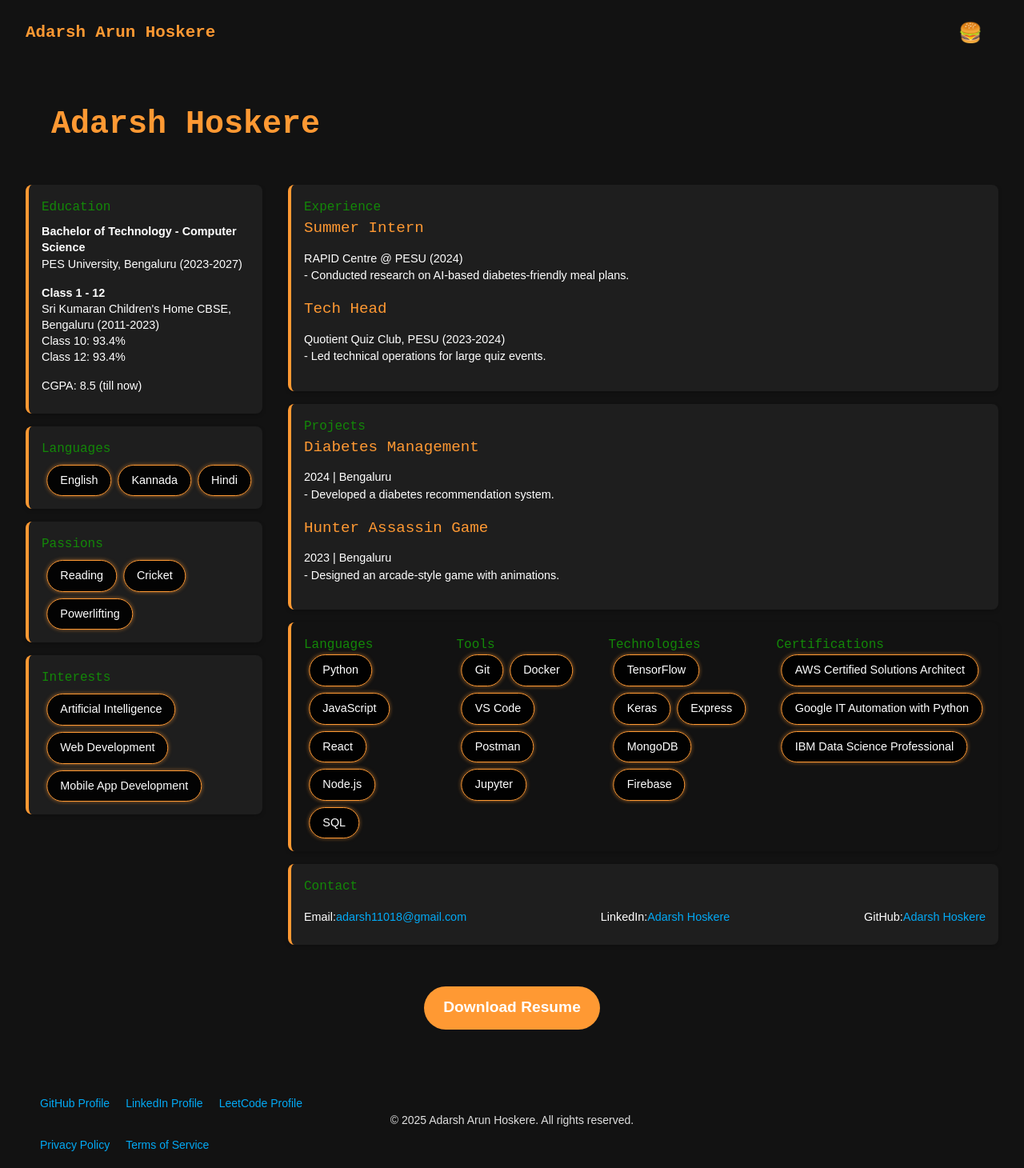
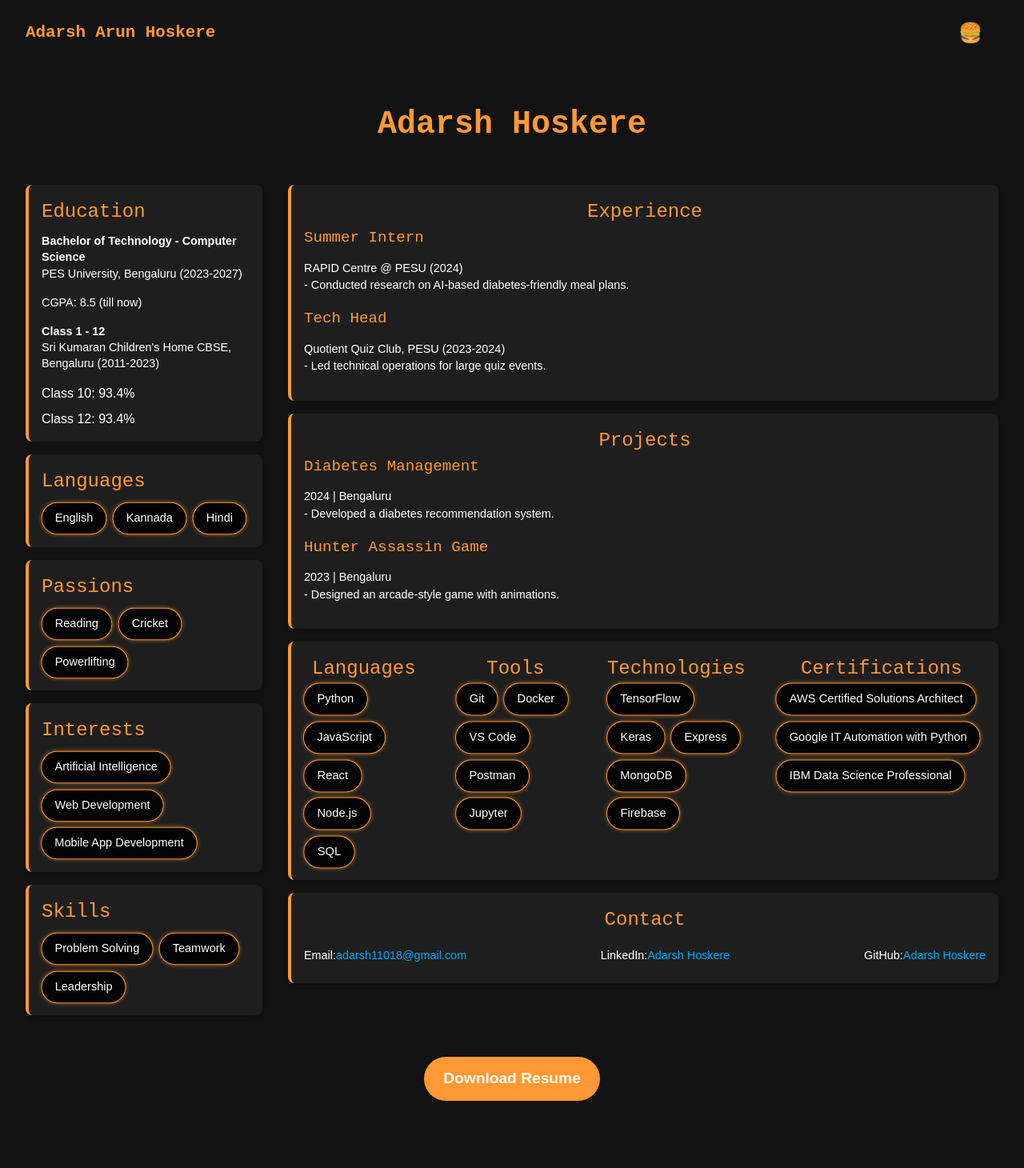
Before and after one commit to Pabsthegreat/Hoskere-Verse, a React (Create React App) app in the folder personal-website/client/: page /resume in a window 1280 px wide. Shown: the top 1460 px of the page at 80% size. Built offline with nearby package versions, Linux system fonts and the light colour scheme.

Commit message:
all design 99% done
have to change logo and fill in right content and images

```diff
--- a/personal-website/client/src/Footer.css
+++ b/personal-website/client/src/Footer.css
@@ -17,6 +17,8 @@
 
 .footer-links {
   margin-top: 10px;
+  display: flex;
+  justify-content: center;
 }
 
 .footer-link {
--- a/personal-website/client/src/Header.css
+++ b/personal-website/client/src/Header.css
@@ -118,6 +118,7 @@ nav ul {
     flex: 1;
   }
   nav ul {
+    z-index: 1000;
     flex-direction: column; /* Vertical layout for links */
     gap: 1rem;
     position: absolute;
--- a/personal-website/client/src/Section.js
+++ b/personal-website/client/src/Section.js
@@ -2,7 +2,7 @@ import React from 'react';
 import './Section.css';
 
 const Section = ({ title, description, seemore, link }) => (
-  <section className='section'>
+  <section className='section2'>
     <header>
       <h1>{title}</h1>
     </header>
@@ -10,8 +10,8 @@ const Section = ({ title, description, seemore, link }) => (
       <p>{description}</p>
     </article>
     <footer>
-      <a href={link} aria-label={`Read more about ${title}`} title={`Read more about ${title}`}>
-        {seemore} &rarr;
+      <a href={link} aria-label={`Read more about ${title}`} title={`Read more about ${title}`} className='seemore'>
+        <p>{seemore} &rarr;</p>
       </a>
     </footer>
   </section>
--- a/personal-website/client/src/pages/Profile.js
+++ b/personal-website/client/src/pages/Profile.js
@@ -13,7 +13,7 @@ const Profile = () => {
 
       {/* Welcome Section */}
       <section className="welcome-section profile-section">
-        <h1>Welcome to the <span className="highlight">Hoskere-verse</span>!</h1>
+        <h1>The <span className="highlight">Hoskere-verse</span>!</h1>
         <p>
           I’m <span className="highlight">Adarsh Hoskere</span>, your friendly Indian tech guy, here to share my passion for coding, creativity, and technology.
         </p>
--- a/personal-website/client/src/pages/Projectcarousel.css
+++ b/personal-website/client/src/pages/Projectcarousel.css
@@ -1,23 +1,23 @@
 .dropdown {
   display: flex;
-  flex-direction: row;
+  flex-direction: column;
   justify-content: center;
   align-items: center;
   width: 100%;
   margin-bottom: 2rem;
 }
 
-.dropdown-title {
+.dropdown-label {
   font-size: 1.5rem;
-  color: #ff7f50;
-  font-weight: bold;
+  font-family: 'Courier New', Courier, monospace;
+  color: #FF9933;
   margin-bottom: 1rem;
 }
 
 .dropdown-select {
   width: fit-content;
   padding: 0.5rem;
-  border: 1px solid #af6e31;
+  border: 1px solid#FF9933;
   font-family: 'Courier New', Courier, monospace;
   border-radius: 5px;
   background: #121212;
@@ -28,7 +28,7 @@
     flex-direction: column;
   }
 
-  .dropdown-title {
+  .dropdown-label {
     font-size: 1.2rem;
     margin-bottom: 0.5rem;
   }
@@ -40,7 +40,7 @@
 }
 
 @media (max-width: 480px) {
-  .dropdown-title {
+  .dropdown-label {
     font-size: 1rem;
   }
 
@@ -50,7 +50,7 @@
 }
 
 @media (min-width: 1200px) {
-  .dropdown-title {
+  .dropdown-label {
     font-size: 2rem;
   }
 
--- a/personal-website/client/src/pages/Projectiles.jsx
+++ b/personal-website/client/src/pages/Projectiles.jsx
@@ -4,7 +4,7 @@ import "./Projectiles.css";
 const ProjectTile = ({ project }) => {
   return (
     <article className="project-tile">
-      <img src={project.image} alt={project.title} className="project-image" />
+      <img src={project.image} alt={project.title} className="project-image"  />
       <h3>{project.title}</h3>
       <p>{project.description}</p>
       <div className="tags">
--- a/personal-website/client/src/pages/Projects.css
+++ b/personal-website/client/src/pages/Projects.css
@@ -5,10 +5,18 @@
   background: #121212; /* Neutral white background */
 }
 
+.projects-page h1 {
+  font-size: 2.5rem;
+  display: block;
+  text-align: center;
+  margin-bottom: 2rem;
+  font-weight: 250;
+}
+
 .filter-section {
   display: flex;
   justify-content: space-between;
-  margin-bottom: 2rem;
+  margin-bottom: 1rem;
 }
 
 .search-bar {
@@ -58,7 +66,7 @@
 .no-projects {
   text-align: center;
   font-size: 1.5rem;
-  color: #555;
+  color: #FF9933;
   margin-top: 2rem;
 }
 @media (max-width: 1200px) {
--- a/personal-website/client/src/pages/Projects.js
+++ b/personal-website/client/src/pages/Projects.js
@@ -57,6 +57,7 @@ const Projects = () => {
         <meta name="description" content="Explore various projects by Your Name, including web development, AI & ML, and more." />
       </Helmet>
       <h1>Explore Projects</h1>
+      <br></br>
       <div className="search-bar">
         <input
           type="text"
@@ -67,19 +68,19 @@ const Projects = () => {
       </div>
       <div className="filter-section">
         <Carousel
-          title="Filter by Language/Framework"
+          title="Languages & Frameworks"
           filters={["React", "Node.js", "Python", "CSS", "MongoDB"]}
           selectedFilters={filters.tags}
           onToggleFilter={toggleFilter}
         />
         <Carousel
-          title="Filter by Topic"
+          title="Topics"
           filters={["AI & ML", "Full Stack", "Game Development", "Frontend", "Backend", "Mobile", "Web"]}
           selectedFilters={filters.tags}
           onToggleFilter={toggleFilter}
         />
         <Carousel
-            title="Filter by Purpose"
+            title="Purpose"
             filters={["Class Project", "Personal Project", "Hackathon", "Startup", "Freelance"]}
             selectedFilters={filters.tags}
             onToggleFilter={toggleFilter}
@@ -108,7 +109,7 @@ const Projects = () => {
         </div>
       ) : (
         <div className="no-projects">
-          Looking for a new Idea? <br /> Contact me, we can make it happen!
+          Looking for a new idea? <br /> Contact me, we can make it happen!
         </div>
       )}
     </div>
--- a/personal-website/client/src/pages/Resume.css
+++ b/personal-website/client/src/pages/Resume.css
@@ -5,6 +5,20 @@
     padding: 2rem;
     margin: 0 auto;
     background-color: #121212;
+}
+.resume-page h2 {
+    font-size: 1.5rem;
+    font-weight: 250;
+    color: #ff9933;
+    text-align: center;
+}
+.resume-header {
+    display: flex;
+    flex-direction: column;
+    align-items: center;
+    gap: 1rem;
+    z-index: 1;
+    position: relative;
 }
 
 .resume-heading {
@@ -66,18 +80,10 @@
     font-size: 0.9rem;
     border: 1px solid #ff9933;
     box-shadow: 0 0 5px rgba(255, 153, 51, 0.6);
-    animation: sideToSide 2.5s ease-in-out infinite;
+    animation: zoom 5s ease-in-out infinite;
 }
 
-/* Floating Animation */
-@keyframes sideToSide {
-    0%, 100% {
-        transform: translateX(0);
-    }
-    50% {
-        transform: translateX(10px);
-    }
-}
+
 
 /* Right Column */
 .resume-right {
@@ -154,6 +160,7 @@
     gap: 2.5rem;
     width: fit-content;
     border-radius: 8px;
+    background-color: rgba(255, 255, 255, 0.05);
     box-shadow: 0 2px 5px rgba(0, 0, 0, 0.2);
     border-left: 4px solid #ff9933;
 }
@@ -180,7 +187,7 @@
     gap: 0.5rem;
 }
 
-.p_section .pill {
+.prog_section1 .pill {
     background: rgba(0, 0, 0, 0.9);
     color: #fff;
     padding: 0.5rem 1rem;
@@ -188,18 +195,19 @@
     font-size: 0.9rem;
     border: 1px solid #ff9933;
     box-shadow: 0 0 5px rgba(255, 153, 51, 0.6);
-    animation: updown 2.5s ease-out infinite;
+    animation: zoom 5s ease-out infinite;
 }
 
 /* Floating Animation */
-@keyframes updown {
+@keyframes zoom {
     0%, 100% {
-        transform: translateY(0);
+        transform: scale(1);
     }
     50% {
-        transform: translateY(10px);
+        transform: scale(1.05);
     }
 }
+
 
 .c_section {
     background-color: rgba(255, 255, 255, 0.05);
--- a/personal-website/client/src/pages/Resume.js
+++ b/personal-website/client/src/pages/Resume.js
@@ -10,7 +10,7 @@ const Resume = () => {
                 <meta name="description" content="Resume of Adarsh Hoskere, a Computer Science student at PES University, Bengaluru." />
                 <meta name="keywords" content="Adarsh Hoskere, Resume, Computer Science, PES University, Bengaluru" />
             </Helmet>
-            <header>
+            <header className="resume-header">
                 <h1 className="resume-heading">Adarsh Hoskere</h1>
             </header>
             <main className="resume-grid">
@@ -22,13 +22,13 @@ const Resume = () => {
                             <strong>Bachelor of Technology - Computer Science</strong>
                             <br /> PES University, Bengaluru (2023-2027)
                         </p>
+                        <p className="section1-item">CGPA: 8.5 (till now)</p>
                         <p className="section1-item">
                             <strong>Class 1 - 12</strong>
                             <br /> Sri Kumaran Children's Home CBSE, Bengaluru (2011-2023)
-                            <p>Class 10: 93.4%</p>
+                        </p>
+                        <p>Class 10: 93.4%</p>
                             <p>Class 12: 93.4%</p>
-                        </p>
-                        <p className="section1-item">CGPA: 8.5 (till now)</p>
                     </div>
 
                     <div className="section1">
@@ -55,6 +55,14 @@ const Resume = () => {
                             <div className="pill">Artificial Intelligence</div>
                             <div className="pill">Web Development</div>
                             <div className="pill">Mobile App Development</div>
+                        </div>
+                    </div>
+                    <div className="section1">
+                        <h2>Skills</h2>
+                        <div className="pill-container">
+                            <div className="pill">Problem Solving</div>
+                            <div className="pill">Teamwork</div>
+                            <div className="pill">Leadership</div>
                         </div>
                     </div>
                 </section>
```
Also changed, not shown: personal-website/client/src/Section.css (+28 -21 lines).
